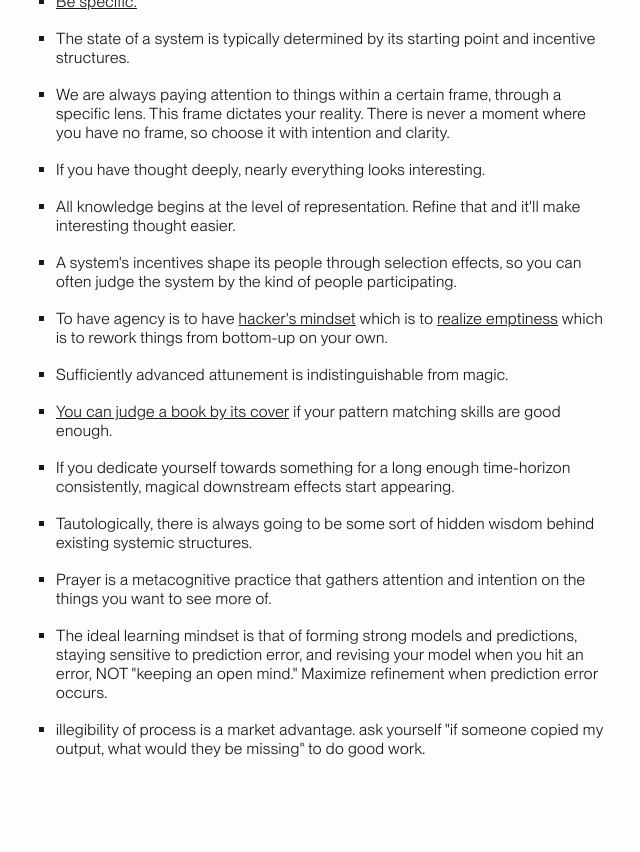
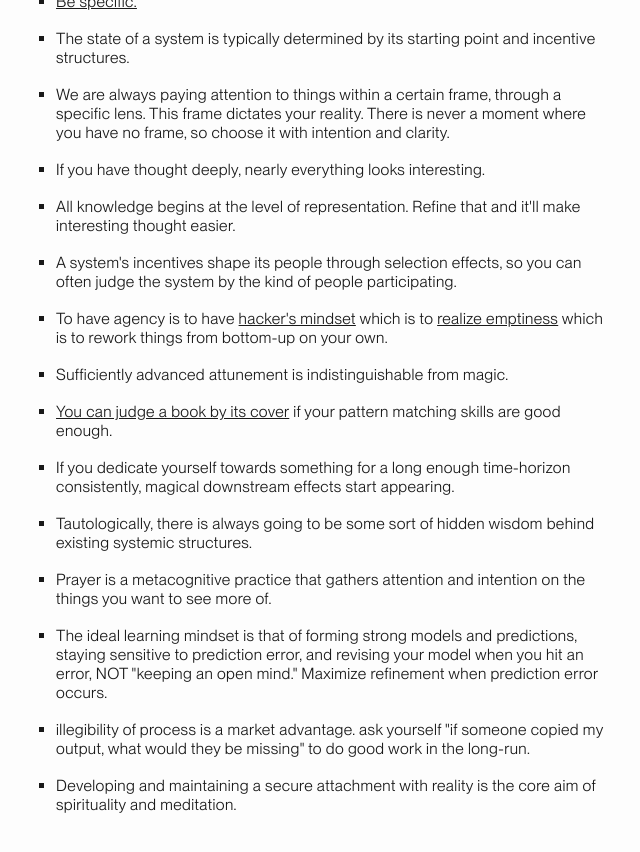
Before and after one commit to pxsswordprotected/personalsite, a Jekyll site: the page docs/principles.html, which Jekyll copies as it is, in a window 1280 px wide and 900 px high, scrolled down 3967 px. Shown: the top 852 px of the window, without its empty margins (317-957 px from the left). Built offline with Jekyll 4.4.1, drawn with Linux system fonts in a browser that asks for light colours.

Commit message:
new principle

```diff
--- a/docs/principles.html
+++ b/docs/principles.html
@@ -734,7 +734,10 @@
                             The ideal learning mindset is that of forming strong models and predictions, staying sensitive to prediction error, and revising your model when you hit an error, NOT "keeping an open mind." Maximize refinement when prediction error occurs.
                         </li>
                         <li>
-                            illegibility of process is a market advantage. ask yourself "if someone copied my output, what would they be missing" to do good work.
+                            illegibility of process is a market advantage. ask yourself "if someone copied my output, what would they be missing" to do good work in the long-run.
+                        </li>
+                        <li>
+                            Developing and maintaining a <a href="https://intimatemirror.substack.com/p/spirituality-is-secure-attachment" target="_blank"></a>secure attachment with reality is the core aim of spirituality and meditation.
                         </li>
                     </ul>
                 </section>
```
